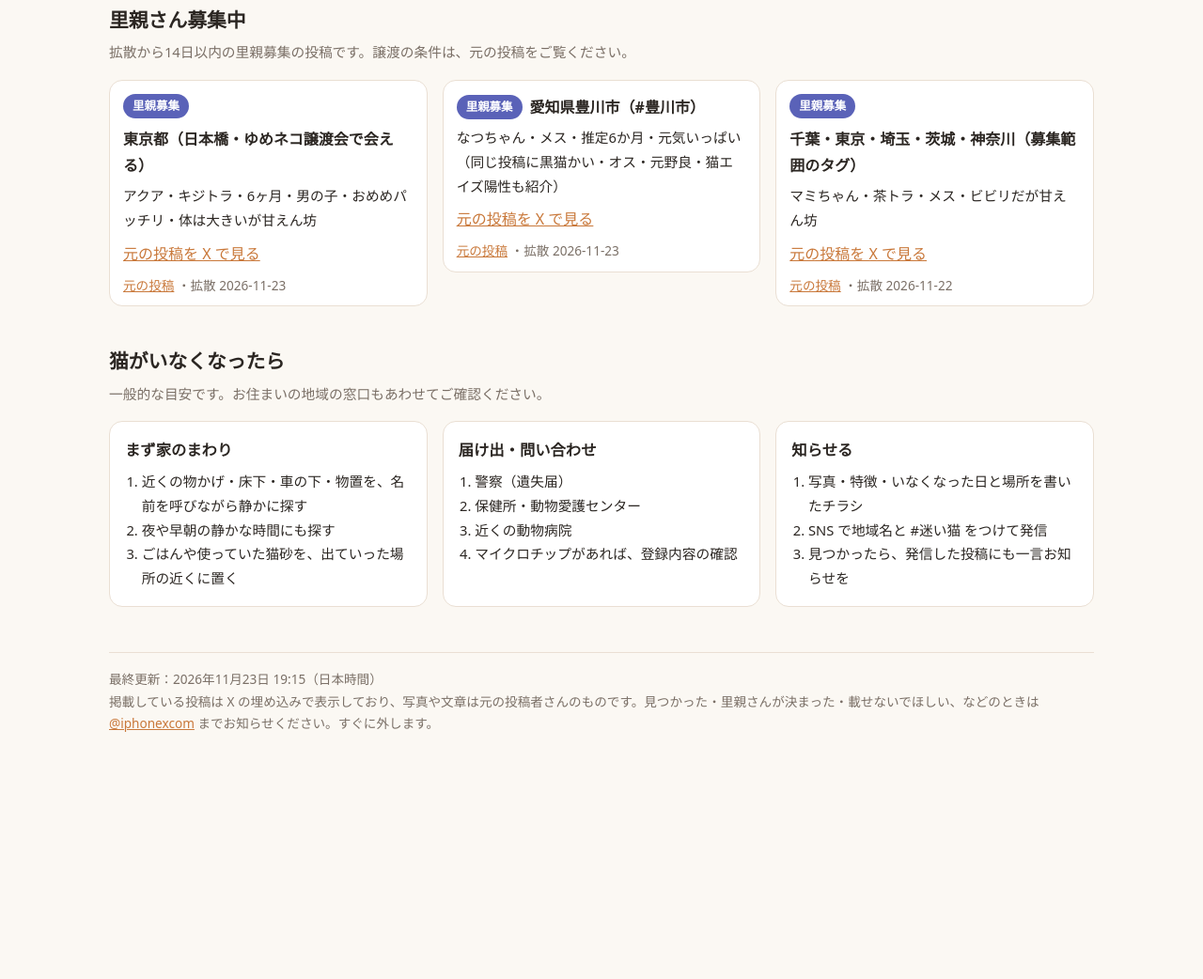
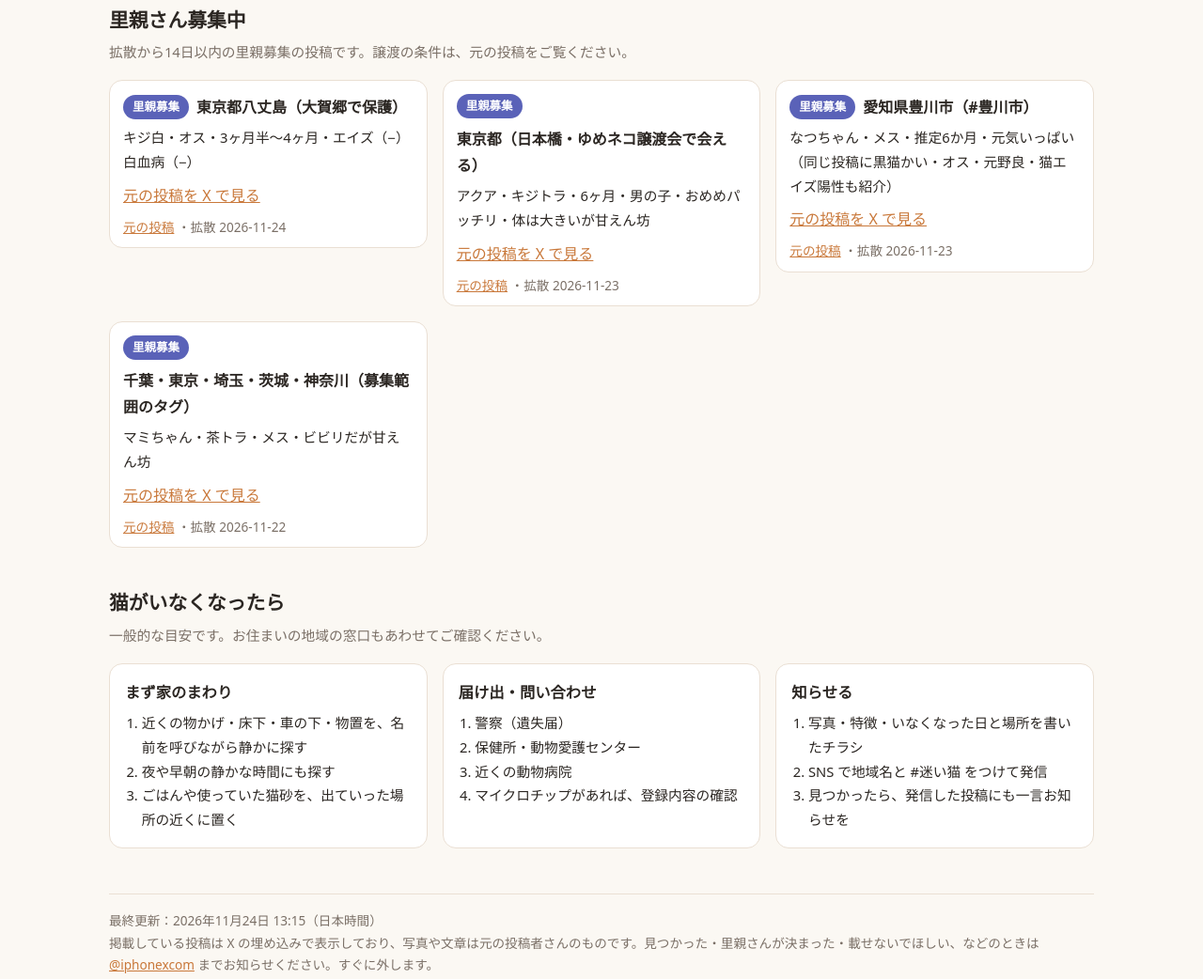
Before and after one commit to 2yzg569rkq-stack/shiro-cat-ouen, a plain HTML site: page docs/index.html in a window 1280 px wide. Shown: the part 1595-2637 px from the top of the page at 94% size. Before the commit the page ends 2409 px from the top, so only its background shows below. Drawn offline with Linux system fonts and the light colour scheme.

Commit message:
Update cat support listings

```diff
--- a/docs/index.html
+++ b/docs/index.html
@@ -48,7 +48,7 @@ footer a{color:var(--accent)}
 <header>
   <h1>白さんの<span>迷い猫・保護猫</span>おうえん</h1>
   <p class="lead">元野良猫の白さんは、いまはおうちでのんびり暮らしています。白さんの X（<a href="https://x.com/iphonexcom" style="color:var(--accent)">@iphonexcom</a>）では、おうちを探している猫たちの投稿を毎日拡散しています。見かけた子がいたら、元の投稿の方へご連絡ください。</p>
-  <nav><a href="#lost">迷い猫（13）</a><a href="#adopt">里親募集（3）</a><a href="#guide">いなくなったら</a></nav>
+  <nav><a href="#lost">迷い猫（13）</a><a href="#adopt">里親募集（4）</a><a href="#guide">いなくなったら</a></nav>
 </header>
 
 <section id="lost">
@@ -220,6 +220,18 @@ footer a{color:var(--accent)}
     <article class="card">
       <div class="meta">
         <span class="badge b-adopt">里親募集</span>
+        <span class="area">東京都八丈島（大賀郷で保護）</span>
+      </div>
+      <p class="feat">キジ白・オス・3ヶ月半〜4ヶ月・エイズ（−）白血病（−）</p>
+      <blockquote class="twitter-tweet" data-dnt="true" data-lang="ja" data-conversation="none">
+        <a href="https://x.com/8jo_hogoneko/status/2125031881465073847">元の投稿を X で見る</a>
+      </blockquote>
+      <p class="links"><a href="https://x.com/8jo_hogoneko/status/2125031881465073847" target="_blank" rel="noopener">元の投稿</a>
+      ・拡散 2026-11-24</p>
+    </article>
+    <article class="card">
+      <div class="meta">
+        <span class="badge b-adopt">里親募集</span>
         <span class="area">東京都（日本橋・ゆめネコ譲渡会で会える）</span>
       </div>
       <p class="feat">アクア・キジトラ・6ヶ月・男の子・おめめパッチリ・体は大きいが甘えん坊</p>
@@ -268,7 +280,7 @@ footer a{color:var(--accent)}
 </section>
 
 <footer>
-  最終更新：2026年11月23日 19:15（日本時間）<br>
+  最終更新：2026年11月24日 13:15（日本時間）<br>
   掲載している投稿は X の埋め込みで表示しており、写真や文章は元の投稿者さんのものです。見つかった・里親さんが決まった・載せないでほしい、などのときは <a href="https://x.com/iphonexcom">@iphonexcom</a> までお知らせください。すぐに外します。
 </footer>
 </div>
```
